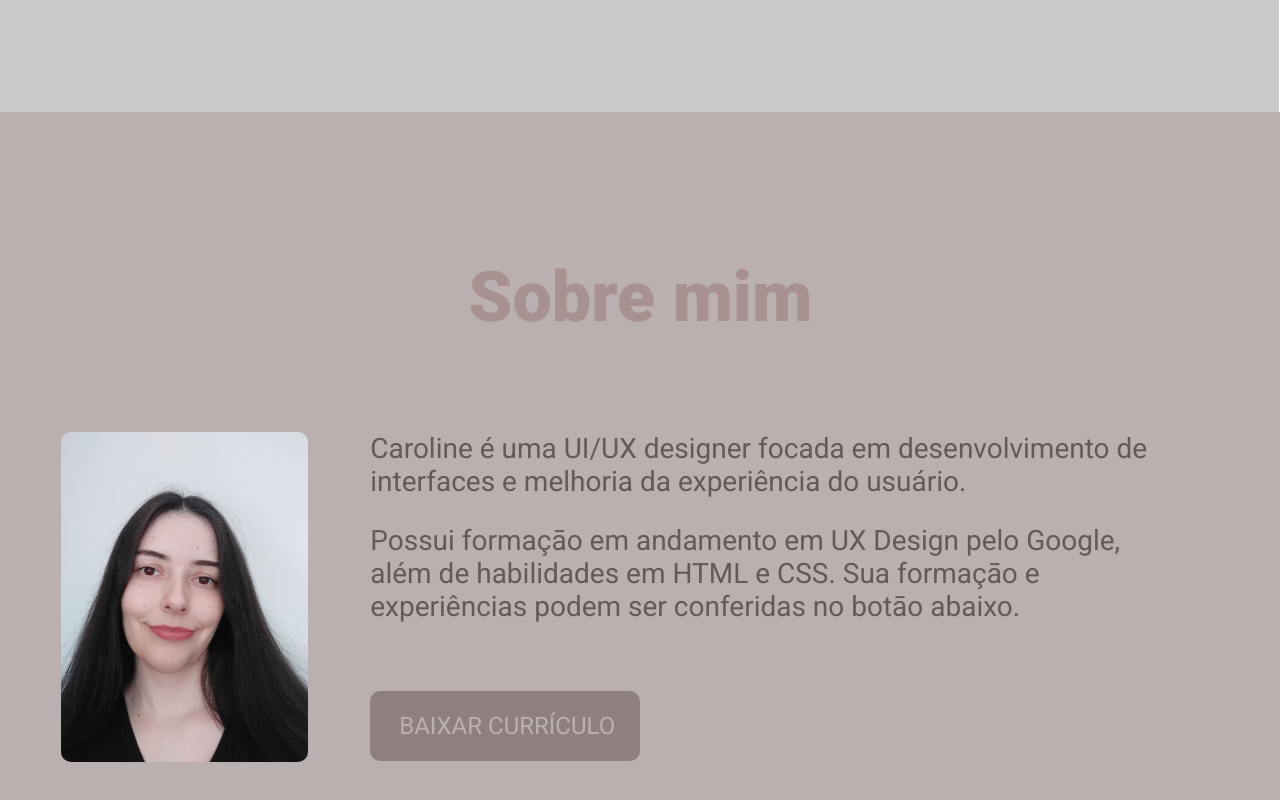
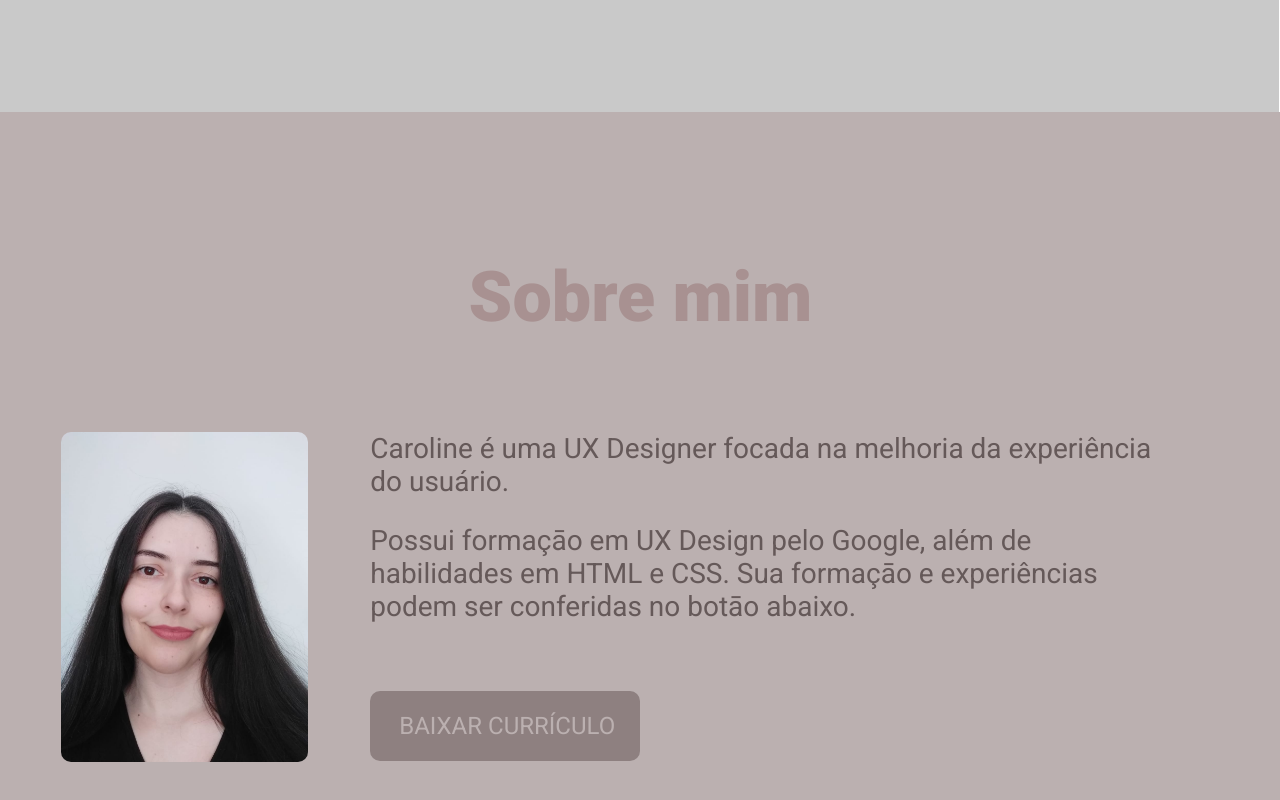
Before and after one commit to oliveira-caroline/portfolio-ux, a website built with Parcel: page index.html in a window 1280 px wide. Shown: the part 1888-2688 px from the top of the page. Built offline with nearby package versions, Linux system fonts and the light colour scheme; a web font is replaced by a local one.

Commit message:
Atualizaçāo da descriçāo

```diff
--- a/index.html
+++ b/index.html
@@ -61,7 +61,7 @@
         <div class="introducao-child"></div>
         <h1 class="caroline-oliveira">Caroline Oliveira</h1>
         <div class="u-x-u-i-designer-label"></div>
-        <h2 class="designer-de-ux">Designer de UX e UI</h2>
+        <h2 class="designer-de-ux">UX Designer</h2>
         <div class="frame"></div>
       </section>
       <section class="projetos-wrapper">
@@ -83,11 +83,10 @@
             <img class="footer-copyright-frame" src="./public/foto_caroline_oliveira.jpeg" alt="Foto de Caroline Oliveira">
             <div class="rectangle">
               <div class="caroline-uma">
-                Caroline é uma UI/UX designer focada em desenvolvimento de
-                interfaces e melhoria da experiência do usuário.
+                Caroline é uma UX Designer focada na melhoria da experiência do usuário.
               </div>
               <div class="possui-formao-em">
-                Possui formaçāo em andamento em UX Design pelo Google, além de habilidades em HTML e CSS. Sua formaçāo e experiências podem ser conferidas no botāo abaixo.
+                Possui formaçāo em UX Design pelo Google, além de habilidades em HTML e CSS. Sua formaçāo e experiências podem ser conferidas no botāo abaixo.
               </div>
               <a class="link-document" href="https://oliveira-caroline.github.io/portfolio-ux/public/curriculo_caroline_oliveira_ux_design.pdf"
                 target="_target">
```
